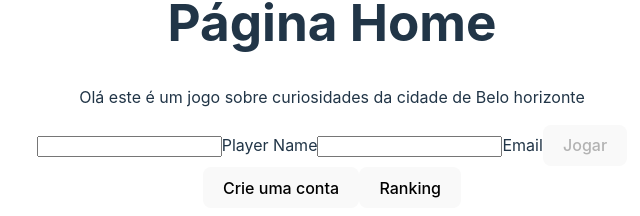
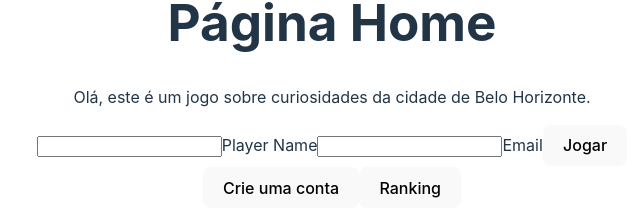
Before and after one commit to severidade/TheQuiz, a React (Vite) app: page /feedback in a window 1280 px wide. Both pictures are taken after a click on the button "Jogar novamente". Shown: the part 324-540 px from the top of the page, without its empty margins (308-948 px from the left). Built offline with nearby package versions, Linux system fonts and the light colour scheme.

Commit message:
feat: :rocket: Define dados do usuário para um novo jogo

```diff
--- a/src/pages/feedback/index.tsx
+++ b/src/pages/feedback/index.tsx
@@ -1,12 +1,14 @@
-// import { useEffect } from 'react';
+/* eslint-disable max-len */
 import { useNavigate } from 'react-router-dom';
-import { useSelector } from 'react-redux';
-// import cliente from '../../cliente';
+import { useDispatch, useSelector } from 'react-redux';
+import { playAgain } from '../../redux/actions';
 
 export default function Feedback() {
   const navigate = useNavigate();
+  const dispatch = useDispatch();
+
   const userName = useSelector((state: { userName: string }) => state.userName);
-  // const userEmail = useSelector((state: { userEmail: string }) => state.userEmail);
+  const userEmail = useSelector((state: { userEmail: string }) => state.userEmail);
   const correctAnswers = useSelector(
     (state: { correctAnswers: number }) => state.correctAnswers,
   );
@@ -14,68 +16,25 @@ export default function Feedback() {
     (state: { numberOfQuestions: number }) => state.numberOfQuestions,
   );
 
-  // useEffect(() => {
-  //   const handleSaveResults = async () => {
-  //     try {
-  //       if (userName && correctAnswers !== null && numberOfQuestions !== null) {
-  //         // Define os dados que serão salvos
-  //         const result = {
-  //           _type: 'ranking',
-  //           userName,
-  //           correctAnswers,
-  //           numberOfQuestions,
-  //         };
-
-  //         // Envie os dados para o Sanity
-  //         await cliente.create(result);
-
-  //         console.log('Resultados salvos com sucesso!');
-  //       } else {
-  //         console.log('Resultados inválidos, não foram salvos no Sanity.');
-  //       }
-  //     } catch (error) {
-  //       console.error('Erro ao salvar os resultados:', error);
-  //     }
-  //   };
-
-  //   handleSaveResults();
-  // }, [userName, correctAnswers, numberOfQuestions]);
-
-  // const handleSaveResults = async () => {
-  //   try {
-  //     // Define os dados que serão salvos
-  //     const result = {
-  //       _type: 'ranking',
-  //       userName,
-  //       userEmail,
-  //       correctAnswers,
-  //       numberOfQuestions,
-  //     };
-
-  //     // Envie os dados para o Sanity
-  //     await cliente.create(result);
-
-  //     console.log('Resultados salvos com sucesso!');
-  //   } catch (error) {
-  //     console.error('Erro ao salvar os resultados:', error);
-  //   }
-  // };
-
   // Calcula o percentual de acertos
   const percentage = (correctAnswers / numberOfQuestions) * 100;
 
   // Determina a mensagem com base no percentual de acertos
   let message = '';
   if (percentage <= 40) {
-    // eslint-disable-next-line max-len
     message = 'Continue explorando as peculiaridades da cidade, afinal, quem precisa de 100% de acertos quando se tem 100% de diversão, não é mesmo?';
   } else if (percentage <= 70) {
-    // eslint-disable-next-line max-len
     message = 'Uau! Você realmente mostrou que sabe algumas curiosidades incomuns sobre Belo Horizonte! Está no caminho certo para se tornar um especialista em assuntos fora da caixinha. Continue mergulhando nesse universo de informações curiosas e quem sabe você não vira um(a) guia turístico(a) alternativo(a)?';
   } else {
-    // eslint-disable-next-line max-len
     message = 'Parabéns, oh sábio(a) conhecedor(a) de Belo Horizonte! Você se destacou no nosso quiz de curiosidades não convencionais. Parece que você tem um olhar afiado para as peculiaridades da cidade. Continue explorando e impressionando a todos com seu conhecimento único!';
   }
+
+  const handlePlayAgain = () => {
+    dispatch(playAgain(userName, userEmail));
+    // dispatch(resetUser());
+    // navigate('/', { state: { name: userName, email: userEmail } });
+    navigate('/');
+  };
 
   return (
     <div className="feedback-page">
@@ -87,6 +46,10 @@ export default function Feedback() {
       </h1>
       <div className="message">
         <p>
+          {percentage}
+          %
+        </p>
+        <p>
           Você acertou
           {' '}
           {correctAnswers}
@@ -95,26 +58,18 @@ export default function Feedback() {
           {' '}
           {numberOfQuestions}
           {' '}
-          (
-          {percentage}
-          %)
+          perguntas
         </p>
         <p>{message}</p>
       </div>
       {/* <button onClick={ handleSaveResults }>Salvar Resultados</button> */}
-      <button
-        onClick={ () => navigate('/') }
-      >
+      <button onClick={ handlePlayAgain }>
         Jogar novamente
       </button>
-      <button
-        onClick={ () => navigate('/') }
-      >
+      <button onClick={ () => navigate('/') }>
         Novo Jogador
       </button>
-      <button
-        onClick={ () => navigate('/ranking') }
-      >
+      <button onClick={ () => navigate('/ranking') }>
         Ranking
       </button>
     </div>
--- a/src/pages/home/index.tsx
+++ b/src/pages/home/index.tsx
@@ -1,78 +1,70 @@
+import { useEffect, useRef, useState } from 'react';
 import { useNavigate } from 'react-router-dom';
+import { useSelector } from 'react-redux';
 
 export default function Home() {
   const navigate = useNavigate();
-  const isUserRegistered = false;
+  const [isValid, setIsValid] = useState(false);
+
+  const userName = useSelector((state: { userName: string }) => state.userName);
+  const userEmail = useSelector((state: { userEmail: string }) => state.userEmail);
+  const gamePlayedAgain = useSelector(
+    (state: { gamePlayedAgain: boolean }) => state.gamePlayedAgain,
+  );
+
+  const nameInputRef = useRef<HTMLInputElement>(null);
+  const emailInputRef = useRef<HTMLInputElement>(null);
+
+  const handlePlay = () => {
+    navigate('/trivia');
+  };
+
+  useEffect(() => {
+    if (gamePlayedAgain && nameInputRef.current && emailInputRef.current) {
+      // Atualizar os campos de valor do input com userName e userEmail
+      nameInputRef.current.value = userName;
+      emailInputRef.current.value = userEmail;
+      setIsValid(true);
+    }
+  }, [gamePlayedAgain, userName, userEmail]);
+
+  console.log(typeof gamePlayedAgain);
+  console.log(gamePlayedAgain ? 'Verdadeiro' : 'Falso');
 
   return (
     <div className="home-page">
       <div className="title">
-
         <h1>Página Home</h1>
-
-        <p>Olá este é um jogo sobre curiosidades da cidade de Belo horizonte</p>
+        <p>Olá, este é um jogo sobre curiosidades da cidade de Belo Horizonte.</p>
         <form className="login__wrapper">
           <label htmlFor="name">
             <input
               type="text"
               name="name"
-              id="name"
-              // value={ name }
-              // onChange={ this.handleInputChange }
+              id="nameInput"
+              ref={ nameInputRef }
               required
             />
-            {/* importante colocar o span depois do input para o css funcionar */}
             <span>Player Name</span>
           </label>
           <label htmlFor="Email">
             <input
               type="text"
               name="gravatarEmail"
-              id="Email"
-              // value={ gravatarEmail }
-              // onChange={ this.handleInputChange }
+              id="emailInput"
+              ref={ emailInputRef }
               required
             />
-            {/* importante colocar o span depois do input para o css funcionar */}
             <span>Email</span>
           </label>
-          {/* <button
-            data-testid="btn-play"
-            disabled={ validity }
-            type="button"
-            onClick={ this.handleBtnClick }
-            className={ CSS.play__button }
-          >
-            Play
-          </button>
-          <button
-            data-testid="btn-settings"
-            type="button"
-            onClick={ this.handleSettingsBtnClick }
-            className={ CSS.config__button }
-          >
-            Configurações
-          </button> */}
-          <button
-            onClick={ () => navigate('/trivia') }
-            disabled={ !isUserRegistered }
-          >
+
+          <button onClick={ handlePlay } disabled={ !isValid }>
             Jogar
           </button>
-
         </form>
 
-        <button
-          onClick={ () => navigate('/register') }
-        >
-          Crie uma conta
-        </button>
-        <button
-          onClick={ () => navigate('/ranking') }
-        >
-          Ranking
-        </button>
-
+        <button onClick={ () => navigate('/register') }>Crie uma conta</button>
+        <button onClick={ () => navigate('/ranking') }>Ranking</button>
       </div>
     </div>
   );
--- a/src/redux/actions.tsx
+++ b/src/redux/actions.tsx
@@ -25,3 +25,13 @@ export const setNumberOfQuestions = (count: number) => {
     payload: count,
   };
 };
+
+export const playAgain = (userName: string, userEmail: string) => {
+  return {
+    type: 'PLAY_AGAIN',
+    payload: {
+      userName,
+      userEmail,
+    },
+  };
+};
--- a/src/redux/reducers.tsx
+++ b/src/redux/reducers.tsx
@@ -3,6 +3,7 @@ interface State {
   userEmail: string;
   correctAnswers: number;
   numberOfQuestions: number;
+  gamePlayedAgain: boolean;
 }
 
 const initialState: State = {
@@ -10,6 +11,7 @@ const initialState: State = {
   userEmail: '',
   correctAnswers: 0,
   numberOfQuestions: 0,
+  gamePlayedAgain: false,
 };
 
 const rootReducer = (state = initialState, action: { type: string; payload: any }) => {
@@ -34,6 +36,13 @@ const rootReducer = (state = initialState, action: { type: string; payload: any
         ...state,
         numberOfQuestions: action.payload,
       };
+    case 'PLAY_AGAIN':
+      return {
+        ...state,
+        gamePlayedAgain: true, // Definindo playAgain como true
+        userName: action.payload.userName, // Atualizando o userName no estado
+        userEmail: action.payload.userEmail, // Atualizando o userEmail no estado
+      };
     default:
       return state;
   }
```
